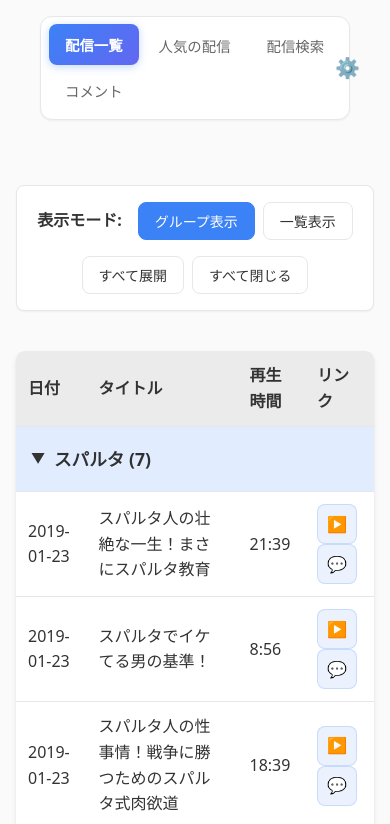
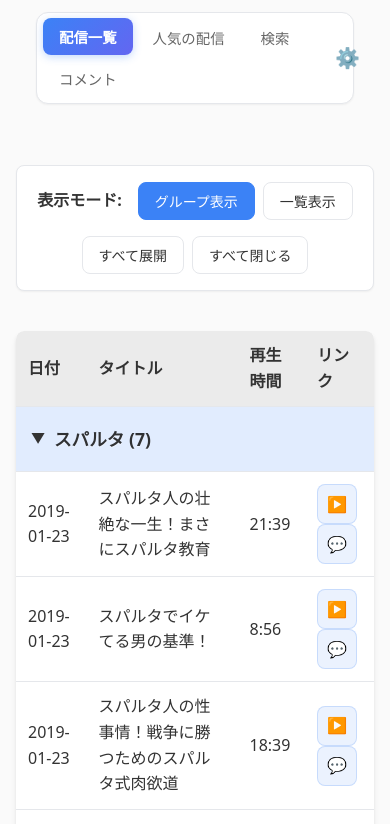
Before and after one commit to tosi29/app, a Next.js app: page / in a window 390 px wide. Shown: the top 824 px of the page. Built offline with nearby package versions, Linux system fonts and the light colour scheme.

Commit message:
Implement space-efficient tabs with reduced vertical spacing
Co-authored-by: tosi29 <2134316+tosi29@users.noreply.github.com>

```diff
--- a/pages/index.tsx
+++ b/pages/index.tsx
@@ -121,7 +121,7 @@ export default function Home() {
     },
     {
       id: 'search',
-      label: '配信検索',
+      label: '検索',
       content: <SearchContent
                 visibleEmbeds={visibleEmbeds}
                 toggleEmbedVisibility={toggleEmbedVisibility}
--- a/styles/Home.module.css
+++ b/styles/Home.module.css
@@ -13,7 +13,7 @@
   display: flex;
   justify-content: center;
   align-items: center;
-  padding: 1.5rem 1rem 1rem 1rem;
+  padding: 1rem 1rem 0.75rem 1rem;
   position: sticky;
   top: 0;
   background-color: var(--background-color);
@@ -112,7 +112,7 @@
   .tabsSection {
     flex-direction: column;
     gap: 1rem;
-    padding: 1rem;
+    padding: 0.75rem;
   }
 
   .globalToggle {
--- a/styles/Tabs.module.css
+++ b/styles/Tabs.module.css
@@ -9,7 +9,7 @@
   display: flex;
   background-color: var(--card-background);
   border-radius: 12px;
-  padding: 0.5rem;
+  padding: 0.375rem;
   margin-bottom: 0;
   flex-wrap: wrap;
   gap: 0.25rem;
@@ -19,7 +19,7 @@
 }
 
 .tabButton {
-  padding: 0.75rem 1.5rem;
+  padding: 0.5rem 1.5rem;
   background: transparent;
   border: none;
   border-radius: 8px;
@@ -30,7 +30,7 @@
   font-weight: 500;
   position: relative;
   white-space: nowrap;
-  min-height: 44px;
+  min-height: 36px;
   display: flex;
   align-items: center;
   justify-content: center;
@@ -69,9 +69,9 @@
   }
 
   .tabButton {
-    padding: 0.625rem 1rem;
+    padding: 0.5rem 1rem;
     font-size: 0.9rem;
-    min-height: 40px;
+    min-height: 36px;
   }
 }
 
```
